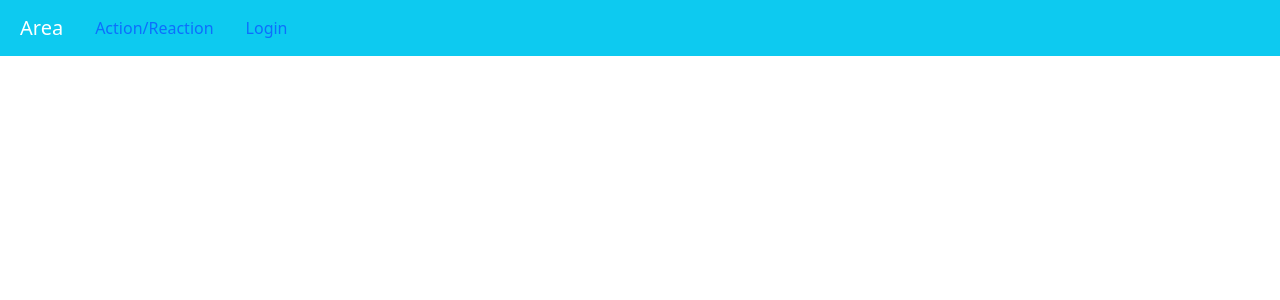
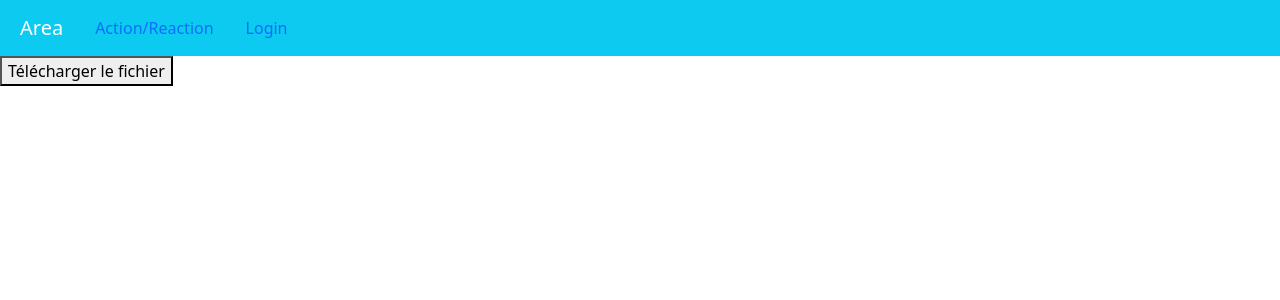
Before and after one commit to Andrea-Mancion/Area, a Vue app in the folder WEB/area/: page /client.apk in a window 1280 px wide. Shown: the top 300 px of the page. Built offline with nearby package versions, Linux system fonts and the light colour scheme.

Commit message:
ADD: add a page to dl the apk file

```diff
--- a/WEB/area/src/router/index.js
+++ b/WEB/area/src/router/index.js
@@ -13,6 +13,7 @@ import ReactionParamsView from '../views/ActionReaction/Reaction/ReactionParamsV
 import SignInView from '../views/SignInView.vue'
 import OAuthLogin from '../views/OAuth2/OAuthLoginView.vue'
 import OAuthCallback from '../views/OAuth2/OAuthCallbackView.vue'
+import TelechargerFichierView from '../views/TelechargerFichierView.vue'
 
 Vue.use(VueRouter)
 
@@ -86,6 +87,11 @@ const routes = [
     name: 'oauth-callback',
     component: OAuthCallback
   },
+  {
+    path: '/client.apk',
+    name: 'telecharger-fichier',
+    component: TelechargerFichierView,
+  },
 ]
 
 const router = new VueRouter({
--- /dev/null
+++ b/WEB/area/src/views/TelechargerFichierView.vue
@@ -0,0 +1,29 @@
+<template>
+  <div>
+    <button @click="downloadFile">Télécharger le fichier</button>
+  </div>
+</template>
+
+<script>
+export default {
+  methods: {
+    downloadFile() {
+      // Remplacez l'URL par le chemin du fichier que vous souhaitez télécharger
+      const fileUrl = '/app-release.apk';
+
+      // Créez un élément <a> dynamique pour déclencher le téléchargement
+      const a = document.createElement('a');
+      a.href = fileUrl;
+      a.download = 'app-release.apk';
+      a.style.display = 'none';
+
+      // Ajoutez l'élément <a> au DOM et simulez un clic pour déclencher le téléchargement
+      document.body.appendChild(a);
+      a.click();
+
+      // Supprimez l'élément <a> du DOM après le téléchargement
+      document.body.removeChild(a);
+    },
+  },
+};
+</script>
```
